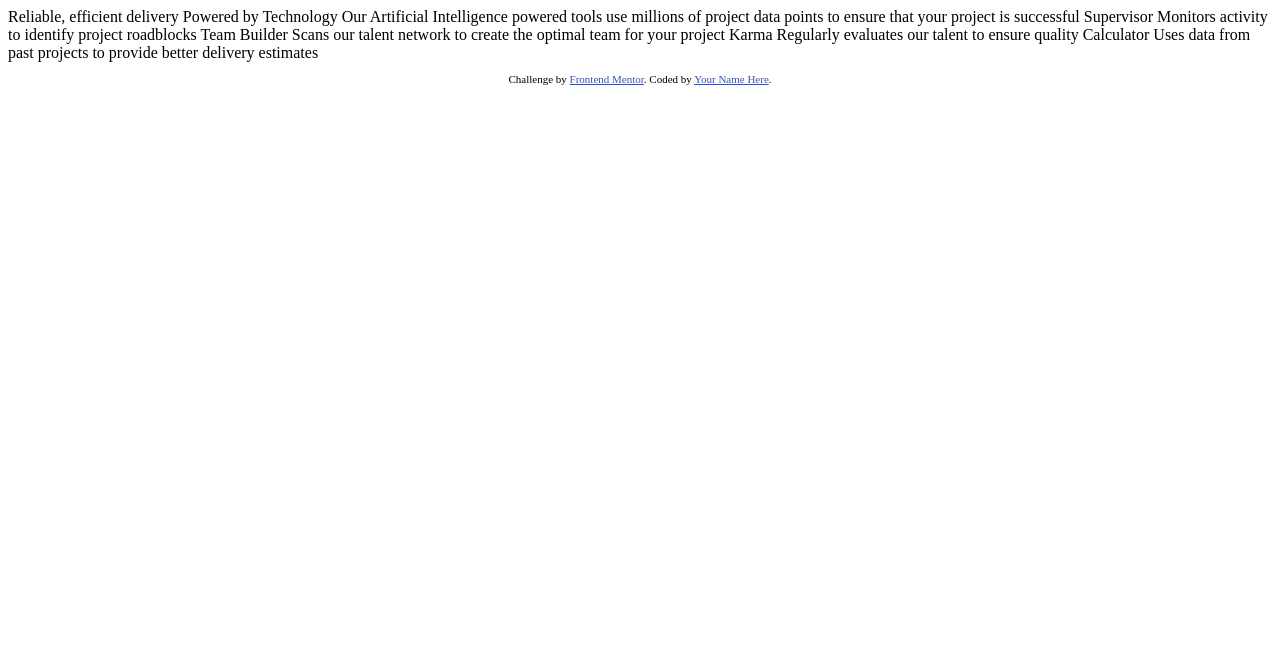
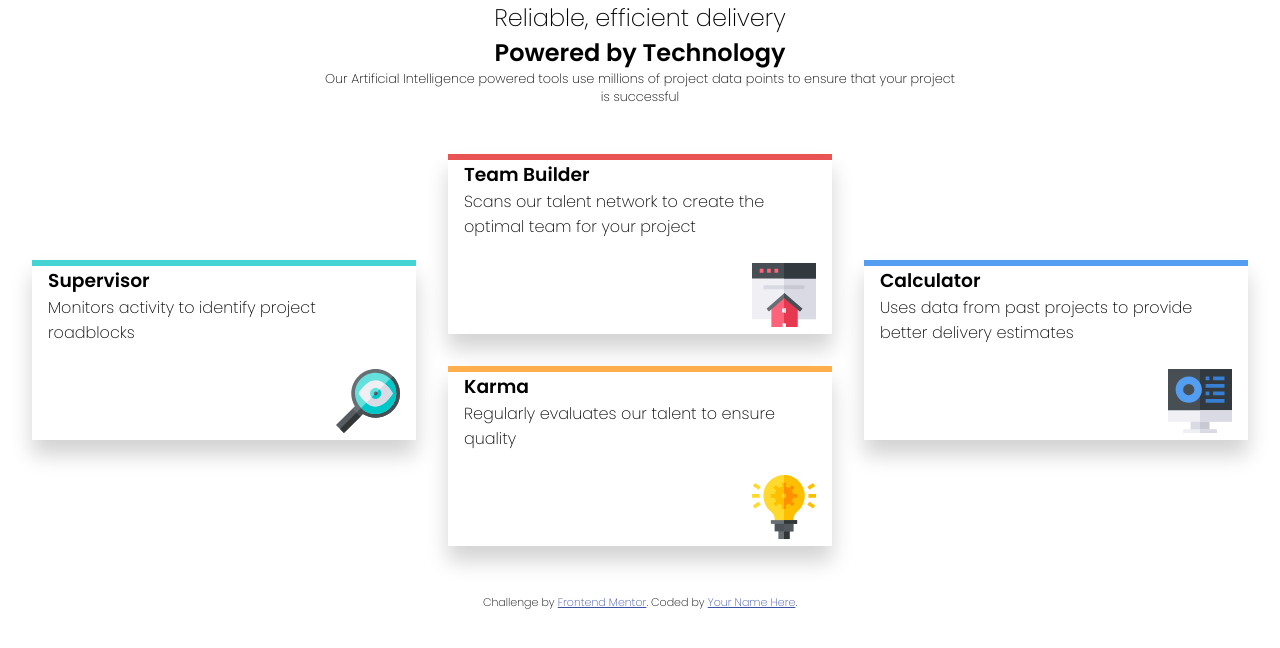
Before and after one commit to mistergjones/07FourCardFeatureSection, a plain HTML site: page index.html in a window 1280 px wide. Drawn offline with Linux system fonts and the light colour scheme.

Commit message:
Finalised solution with README.md

```diff
--- a/index.html
+++ b/index.html
@@ -1,45 +1,109 @@
 <!DOCTYPE html>
 <html lang="en">
     <head>
-  <meta charset="UTF-8">
-  <meta name="viewport" content="width=device-width, initial-scale=1.0"> <!-- displays site properly based on user's device -->
+        <meta charset="UTF-8" />
+        <meta name="viewport" content="width=device-width, initial-scale=1.0" />
+        <!-- displays site properly based on user's device -->
 
-  <link rel="icon" type="image/png" sizes="32x32" href="./images/favicon-32x32.png">
+        <link
+            rel="icon"
+            type="image/png"
+            sizes="32x32"
+            href="./images/favicon-32x32.png"
+        />
 
         <title>Frontend Mentor | Four card feature section</title>
 
+        <link rel="preconnect" href="https://fonts.gstatic.com" />
+        <link
+            href="https://fonts.googleapis.com/css2?family=Poppins:wght@200;400;600&display=swap"
+            rel="stylesheet"
+        />
+
+        <link rel="stylesheet" href="style.css" />
+
         <!-- Feel free to remove these styles or customise in your own stylesheet 👍 -->
         <style>
-    .attribution { font-size: 11px; text-align: center; }
-    .attribution a { color: hsl(228, 45%, 44%); }
+            .attribution {
+                font-size: 11px;
+                text-align: center;
+            }
+            .attribution a {
+                color: hsl(228, 45%, 44%);
+            }
         </style>
     </head>
     <body>
+        <div class="site-container">
+            <header class="header-container">
+                <h2 class="title1">Reliable, efficient delivery</h2>
+                <h2 class="title2">Powered by Technology</h2>
+                <p>
+                    Our Artificial Intelligence powered tools use millions of
+                    project data points to ensure that your project is
+                    successful
+                </p>
+            </header>
 
-  Reliable, efficient delivery
-  Powered by Technology
-
-  Our Artificial Intelligence powered tools use millions of project data points
-  to ensure that your project is successful
-
-  Supervisor
-  Monitors activity to identify project roadblocks
-
-  Team Builder
-  Scans our talent network to create the optimal team for your project
-
-  Karma
-  Regularly evaluates our talent to ensure quality
-
-  Calculator
-  Uses data from past projects to provide better delivery estimates
-
+            <div class="grid-container">
+                <div class="Area1">
+                    <div class="card-colour1"></div>
+                    <div class="card-spacing">
+                        <h3>Supervisor</h3>
+                        <p>Monitors activity to identify project roadblocks</p>
+                        <div class="image-right">
+                            <img src="images/icon-supervisor.svg" alt="" />
+                        </div>
+                    </div>
+                </div>
+                <div class="Area2">
+                    <div class="card-colour2"></div>
+                    <div class="card-spacing">
+                        <h3>Team Builder</h3>
+                        <p>
+                            Scans our talent network to create the optimal team
+                            for your project
+                        </p>
+                        <div class="image-right">
+                            <img src="images/icon-team-builder.svg" alt="" />
+                        </div>
+                    </div>
+                </div>
+                <div class="Area3">
+                    <div class="card-colour3"></div>
+                    <div class="card-spacing">
+                        <h3>Karma</h3>
+                        <p>Regularly evaluates our talent to ensure quality</p>
+                        <div class="image-right">
+                            <img src="images/icon-karma.svg" alt="" />
+                        </div>
+                    </div>
+                </div>
+                <div class="Area4">
+                    <div class="card-colour4"></div>
+                    <div class="card-spacing">
+                        <h3>Calculator</h3>
+                        <p>
+                            Uses data from past projects to provide better
+                            delivery estimates
+                        </p>
+                        <div class="image-right">
+                            <img src="images/icon-calculator.svg" alt="" />
+                        </div>
+                    </div>
+                </div>
+            </div>
 
             <footer>
                 <p class="attribution">
-      Challenge by <a href="https://www.frontendmentor.io?ref=challenge" target="_blank">Frontend Mentor</a>.
-      Coded by <a href="#">Your Name Here</a>.
+                    Challenge by
+                    <a
+                        href="https://www.frontendmentor.io?ref=challenge"
+                        target="_blank"
+                        >Frontend Mentor</a
+                    >. Coded by <a href="#">Your Name Here</a>.
                 </p>
             </footer>
+        </div>
     </body>
 </html>
--- /dev/null
+++ b/style.css
@@ -0,0 +1,142 @@
+:root {
+    --Primary-Red: hsl(0, 78%, 62%);
+    --Primary-Cyan: hsl(180, 62%, 55%);
+    --Primary-Orange: hsl(34, 97%, 64%);
+    --Primary-Blue: hsl(212, 86%, 64%);
+
+    --Secondary-Very-Dark-Blue: hsl(234, 12%, 34%);
+    --Secondary-Grayish-Blue: hsl(229, 6%, 66%);
+    --Secondary-Very-Light-Gray: hsl(0, 0%, 98%);
+}
+
+* {
+    box-sizing: border-box;
+    margin: 0;
+}
+
+body {
+    font-family: "Poppins", sans-serif;
+    /* set this parent element to relative to enable screen centering */
+    position: relative;
+}
+
+.site-container {
+    /* centre the entire thing on the screen centrally */
+    /* margin: 40vh auto 0;
+    transform: translateY(-50%); */
+}
+
+.grid-container {
+    margin-top: 3rem;
+    margin-left: 2rem;
+    margin-right: 2rem;
+    display: grid;
+    grid-template-columns: 1fr 1fr 1fr;
+    grid-template-rows: 1fr 1fr 1fr 1fr;
+    gap: 2em 2em;
+    grid-template-areas:
+        ". Area2 ."
+        "Area1 Area2 Area4"
+        "Area1 Area3 Area4"
+        ". Area3 .";
+    margin-bottom: 3rem;
+}
+
+.Area1 {
+    grid-area: Area1;
+    box-shadow: 0px 15px 20px 0px lightgray;
+}
+
+.card-spacing {
+    margin-left: 1rem;
+    margin-right: 1rem;
+}
+
+.Area2 {
+    grid-area: Area2;
+    box-shadow: 0px 15px 20px 0px lightgray;
+}
+
+.Area3 {
+    grid-area: Area3;
+    box-shadow: 0px 15px 20px 0px lightgray;
+}
+
+.Area4 {
+    grid-area: Area4;
+    box-shadow: 0px 15px 20px 0px lightgray;
+}
+
+header {
+    text-align: center;
+}
+
+header > p {
+    margin: 0 auto;
+    width: 50%;
+    font-size: 0.8rem;
+}
+
+.title1 {
+    font-weight: 200;
+}
+
+.title2 {
+    font-weight: 600;
+}
+
+p {
+    font-weight: 200;
+}
+
+.card-container {
+    border: 3px solid red;
+}
+
+.card-colour1 {
+    border: 3px solid var(--Primary-Cyan);
+}
+
+.card-colour2 {
+    border: 3px solid var(--Primary-Red);
+}
+
+.card-colour3 {
+    border: 3px solid var(--Primary-Orange);
+}
+
+.card-colour4 {
+    border: 3px solid var(--Primary-Blue);
+}
+
+.image-right {
+    margin-top: 1.5rem;
+    text-align: right;
+}
+
+@media screen and (max-width: 375px) {
+    .grid-container {
+        display: block;
+    }
+
+    .site-container {
+        /* centre the entire thing on the screen centrally */
+        height: 100vh;
+        /* transform: translateY(-50%); */
+    }
+
+    .card-spacing {
+        margin-top: 2rem;
+        margin-bottom: 2rem;
+    }
+
+    .header-container {
+        margin-top: 2rem;
+        margin-left: 2rem;
+        margin-right: 2rem;
+    }
+
+    header > p {
+        width: 100%;
+    }
+}
```
Also changed, not shown: screenshot.png (added), 2 other files. Lines whose indentation alone changed are shown as unchanged.
